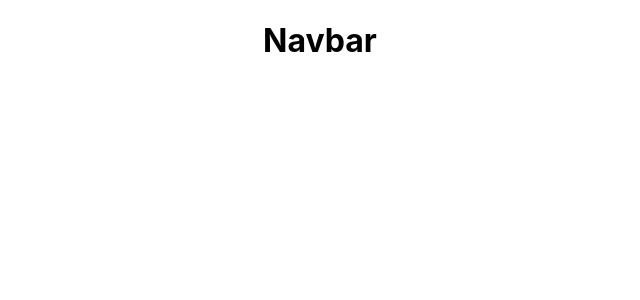
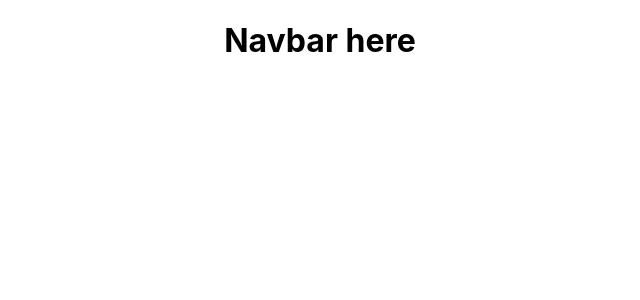
Before and after one commit to csilm/OpenLibraryClone, a React (Create React App) app in the folder open-library-f/: page / in a window 1280 px wide. Shown: the top 300 px of the page, without its empty margins (320-960 px from the left). Built offline with nearby package versions, Linux system fonts and the light colour scheme.

Commit message:
change nav

```diff
--- a/open-library-f/src/components/HomePage/navbar.jsx
+++ b/open-library-f/src/components/HomePage/navbar.jsx
@@ -2,8 +2,8 @@ import React from 'react'
 
 const navbar = () => {
   return (
-    <div>
-        <h1>Navbar</h1>
+    <div id='nav'>
+        <h1>Navbar here</h1>
     </div>
   )
 }
```
